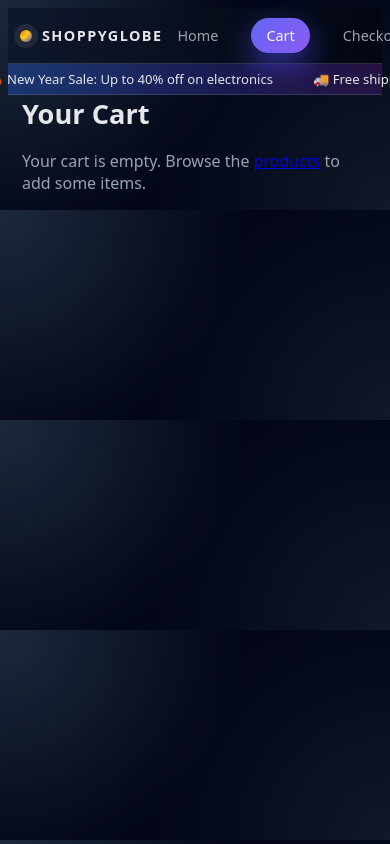
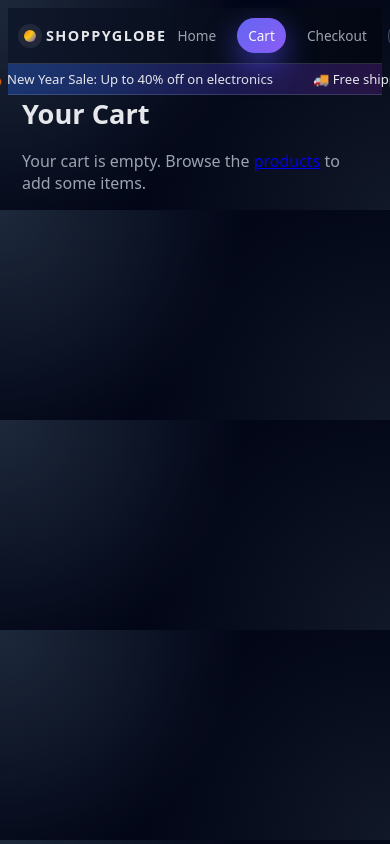
Before and after one commit to imvinaythorat-codes/shoppyglobe-ecommerce, a React (Vite) app: page /cart in a window 390 px wide. Shown: the top 844 px of the page. Built offline with nearby package versions, Linux system fonts and the light colour scheme.

Commit message:
Tweak header spacing for better navbar layout on desktop and mobile

```diff
--- a/src/styles.css
+++ b/src/styles.css
@@ -621,3 +621,19 @@ body {
     transform: translate(-50%, 0);
   }
 }
+
+/* Mobile tweak */
+@media (max-width: 640px) {
+  .header {
+    padding-inline: 16px;
+  }
+
+  .header-nav {
+    gap: 10px;
+  }
+
+  .nav-link {
+    padding-inline: 10px;
+    font-size: 0.85rem;
+  }
+}
```
